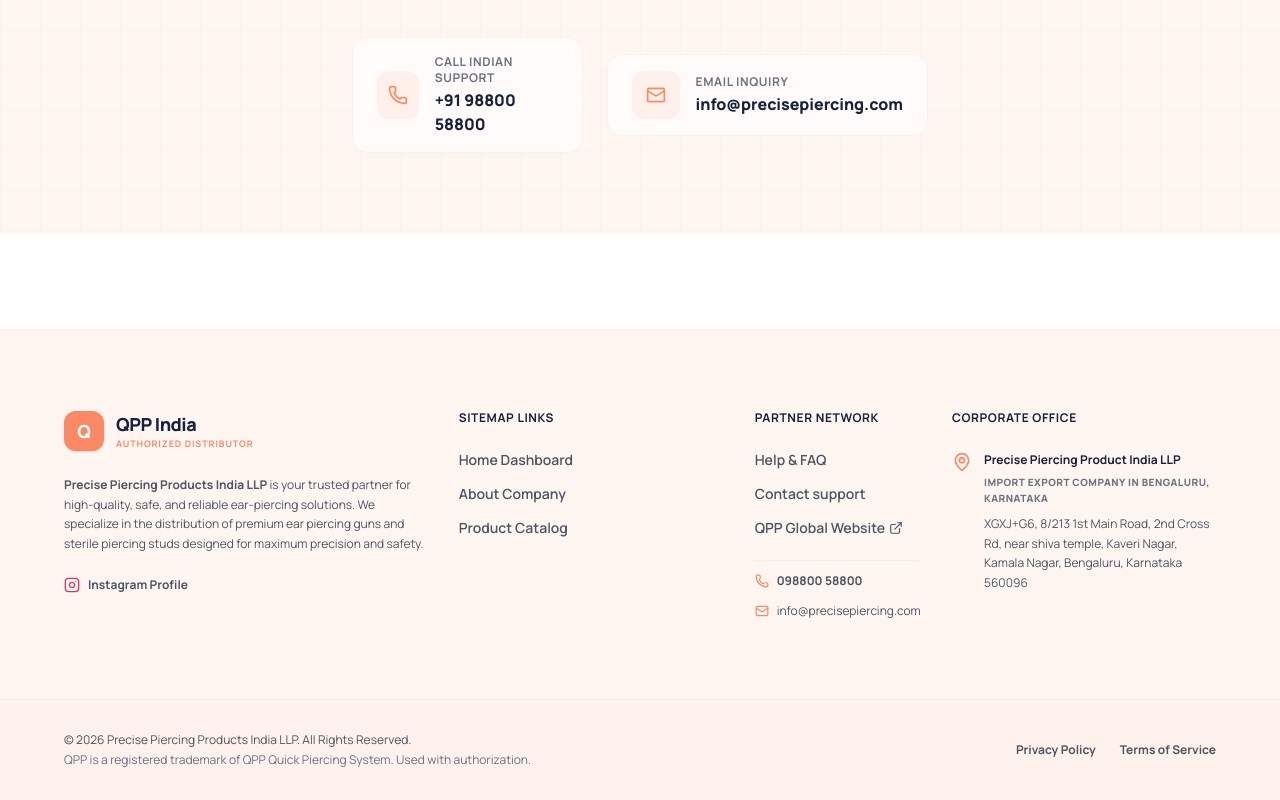
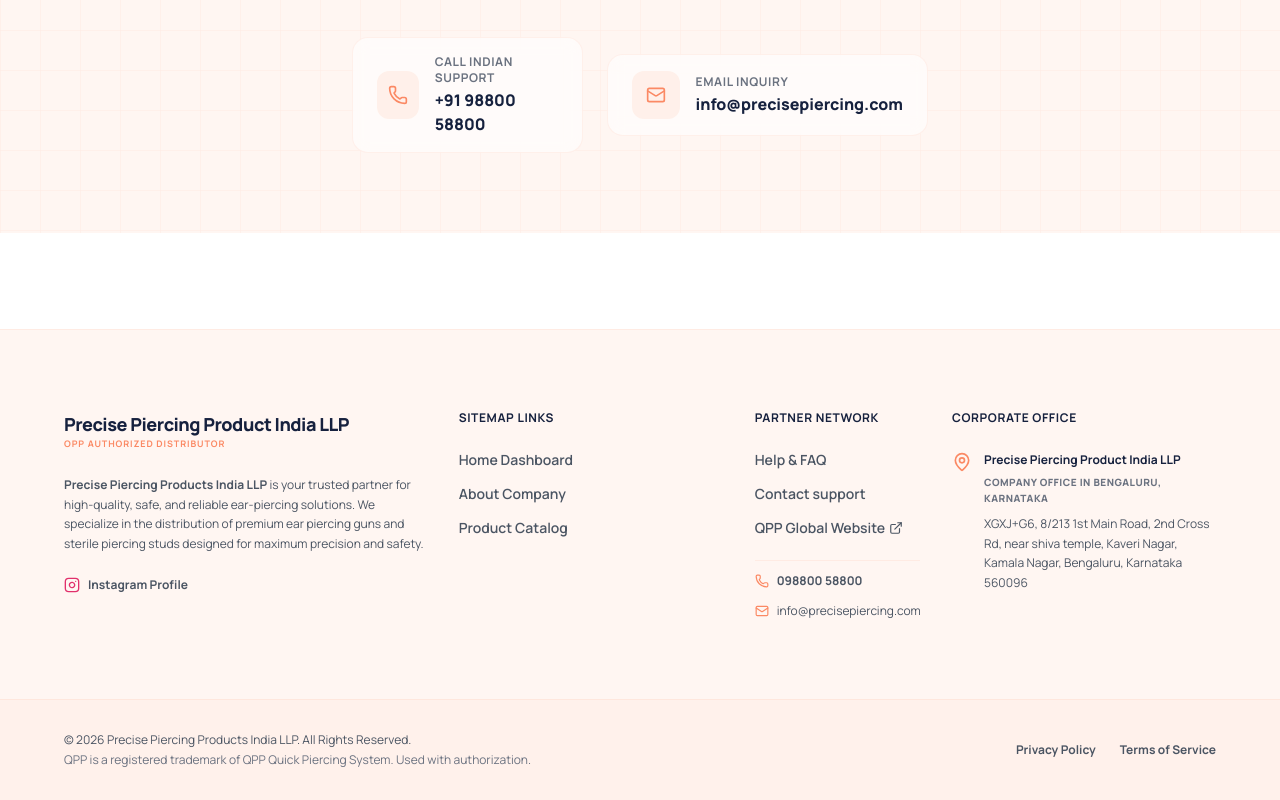
Before and after one commit to mritunjay8896/pp1, a React (Vite) app: page / in a window 1280 px wide. Shown: the part 3890-4690 px from the top of the page. Built offline with nearby package versions, Linux system fonts and the light colour scheme.

Commit message:
docs: update README and footer branding
Add local setup instructions to README and update company name and branding in the footer.

```diff
--- a/src/components/Footer.tsx
+++ b/src/components/Footer.tsx
@@ -20,12 +20,10 @@ export default function Footer() {
           {/* Company Brief Column */}
           <div className="lg:col-span-4 space-y-6">
             <Link to="/" className="flex items-center gap-3">
-              <div className="w-10 h-10 bg-brand-primary text-white flex items-center justify-center rounded-xl font-extrabold text-lg shadow-sm">
-                Q
-              </div>
+
               <div>
-                <span className="font-extrabold text-lg text-brand-heading tracking-tight">QPP India</span>
-                <p className="text-[9px] uppercase font-bold tracking-widest text-brand-primary">Authorized Distributor</p>
+                <span className="font-extrabold text-lg text-brand-heading tracking-tight">Precise Piercing Product India LLP</span>
+                <p className="text-[9px] uppercase font-bold tracking-widest text-brand-primary"> OPP Authorized Distributor</p>
               </div>
             </Link>
 
@@ -102,7 +100,7 @@ export default function Footer() {
                 <MapPin className="w-5 h-5 text-brand-primary mt-0.5 flex-shrink-0" />
                 <span className="leading-relaxed text-brand-paragraph text-xs">
                   <strong className="text-brand-heading font-bold block mb-1">Precise Piercing Product India LLP</strong>
-                  <span className="text-[10px] uppercase font-extrabold tracking-wider text-brand-muted block mb-2">Import export company in Bengaluru, Karnataka</span>
+                  <span className="text-[10px] uppercase font-extrabold tracking-wider text-brand-muted block mb-2">Company Office in Bengaluru, Karnataka</span>
                   XGXJ+G6, 8/213 1st Main Road, 2nd Cross Rd, near shiva temple, Kaveri Nagar, Kamala Nagar, Bengaluru, Karnataka 560096
                 </span>
               </li>
```
Also changed, not shown: 1 other file (tests, documents, lock files or other folders).
